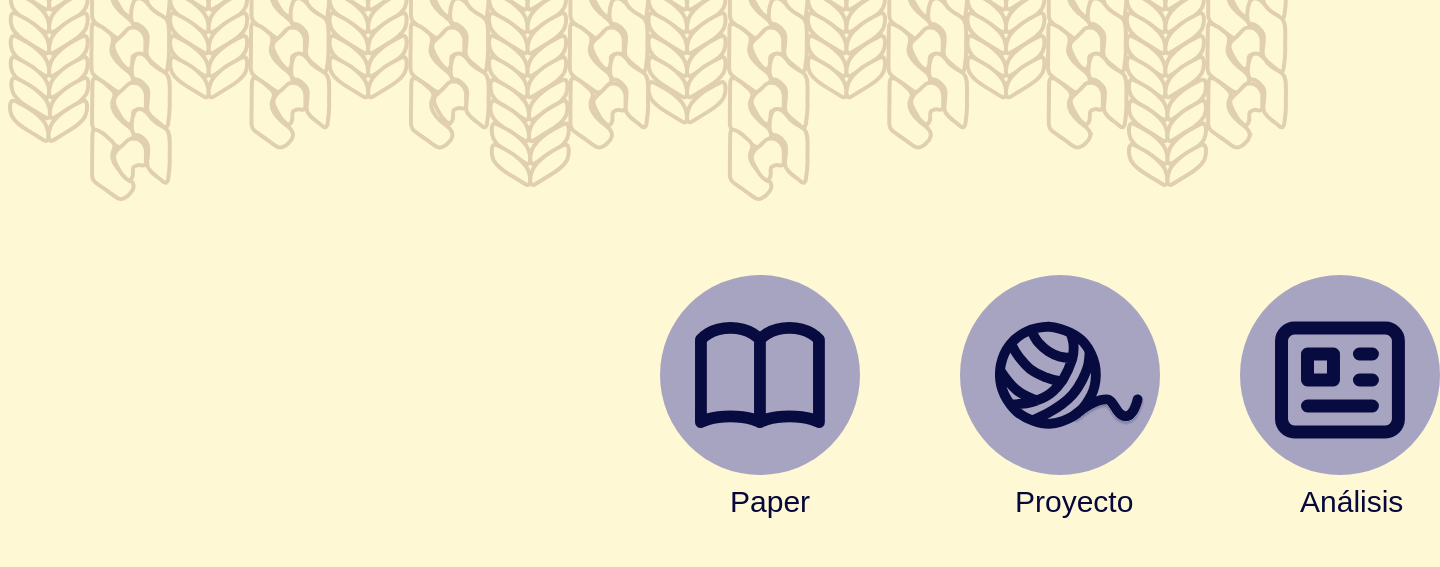
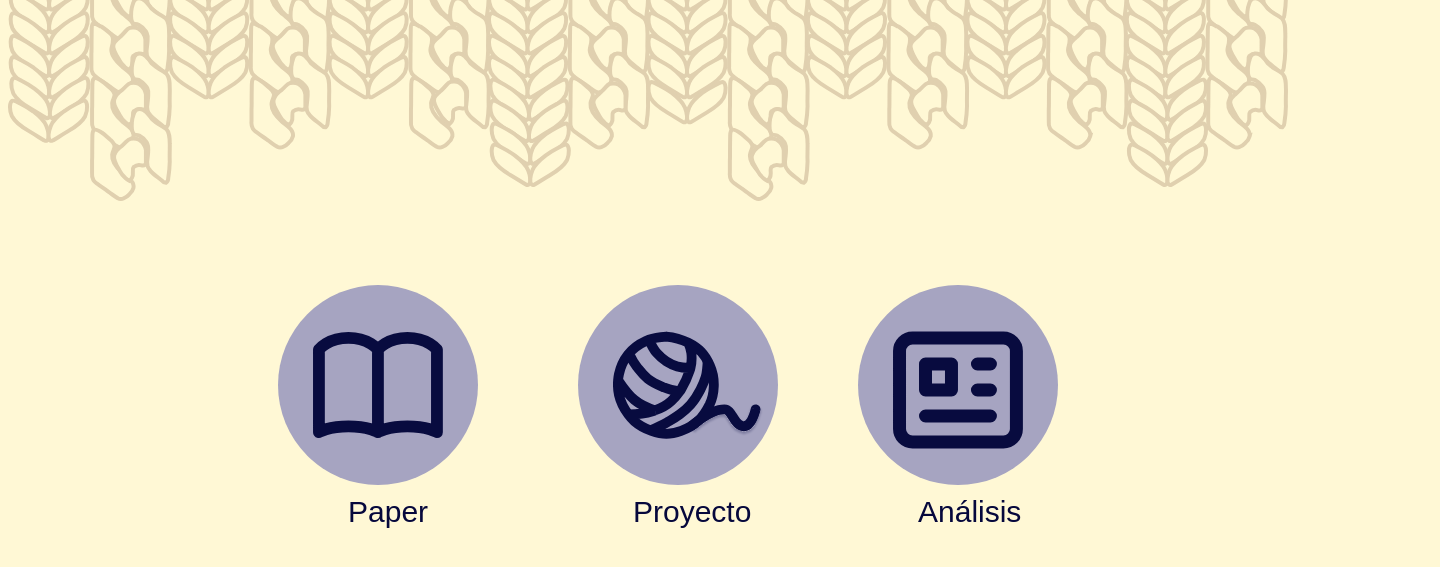
Before and after one commit to ame-catha/m02-g14, a plain HTML site: page index.html in a window 1280 px wide. Shown: the part 303-870 px from the top of the page, 1440 px wide, since content can reach past the window. Drawn offline with nearby package versions, Linux system fonts and the light colour scheme; a web font is replaced by a local one.

Commit message:
cambios en el css

```diff
--- a/style.css
+++ b/style.css
@@ -35,12 +35,13 @@ body{
 	font-size: 70px;
 	color:#06083C;}
 
-
+#centrar {
+	float: center;
+}
 
 #cajaiconos {
 	display: inline-block;
-	margin-top: 20px;
-margin-left: 382px;}
+	margin-top: 30px;}
 
 .paper{
 	width: 200px;
```
